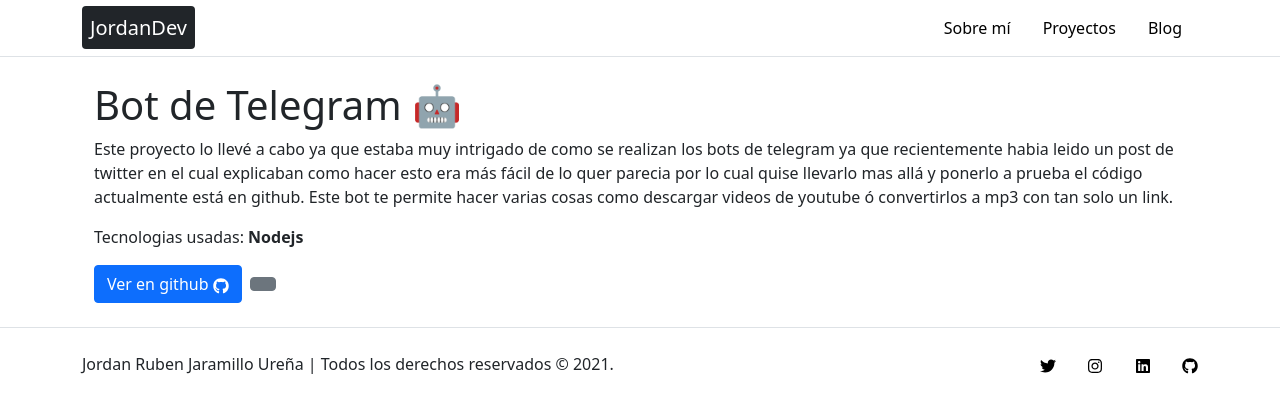
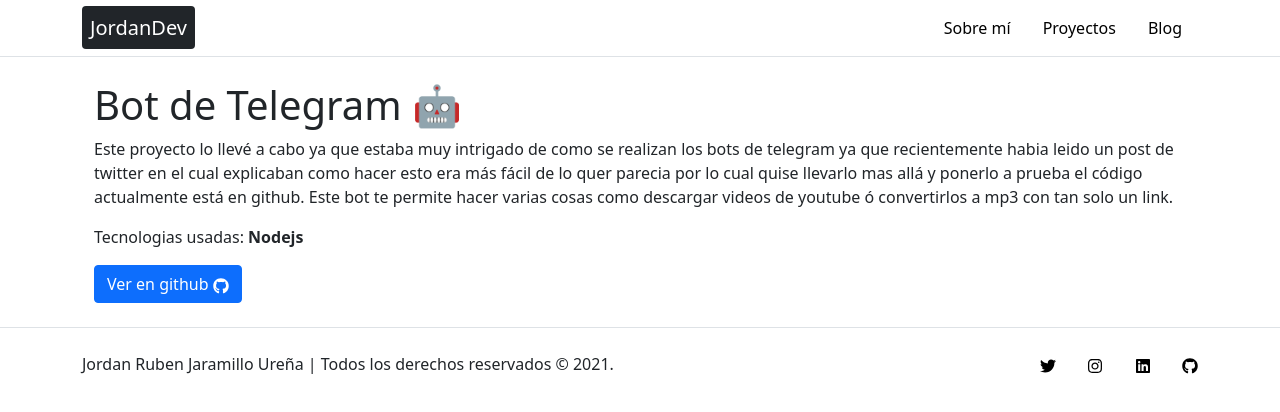
Before and after one commit to jordanrjdev/portfolio, a Next.js app: page /proyects/bot-telegram in a window 1280 px wide. Shown: the top 412 px of the page. Built offline with nearby package versions, Linux system fonts and the light colour scheme.

Commit message:
feat : soluciion de boton de ver demo

```diff
--- a/pages/proyects/[proyect].js
+++ b/pages/proyects/[proyect].js
@@ -25,8 +25,8 @@
               Ver en github <FaGithub />
             </a>
           </Button>
-          <Button variant="secondary">
-            {proyect.demo ? (
+          {proyect.demo ? (
+            <Button variant="secondary">
               <a
                 className="text-white text-decoration-none"
                 href={proyect.demo}
@@ -35,8 +35,8 @@
               >
                 Ver demo <FaEye />
               </a>
-            ) : null}
-          </Button>
+            </Button>
+          ) : null}
         </Col>
       </Row>
     </Container>
```
